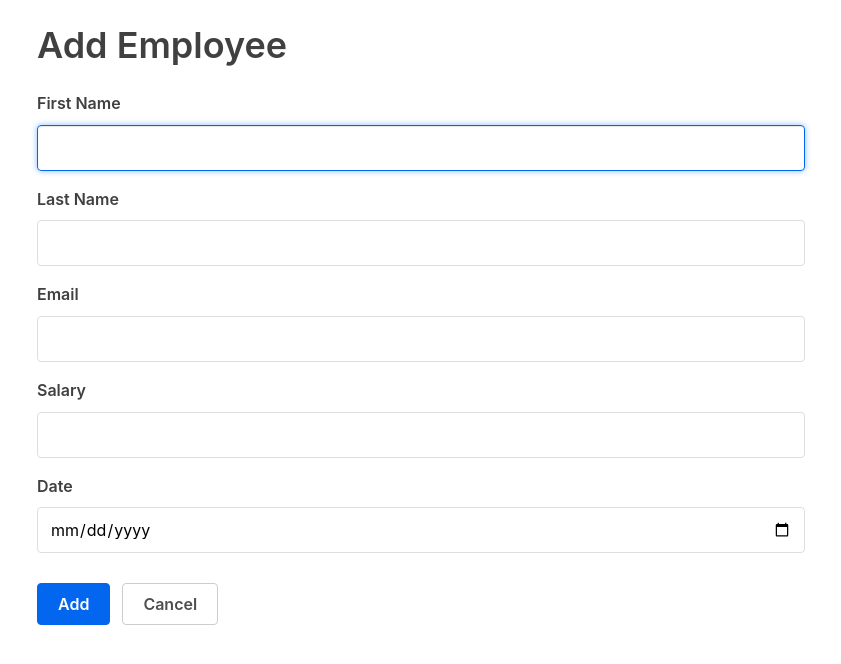
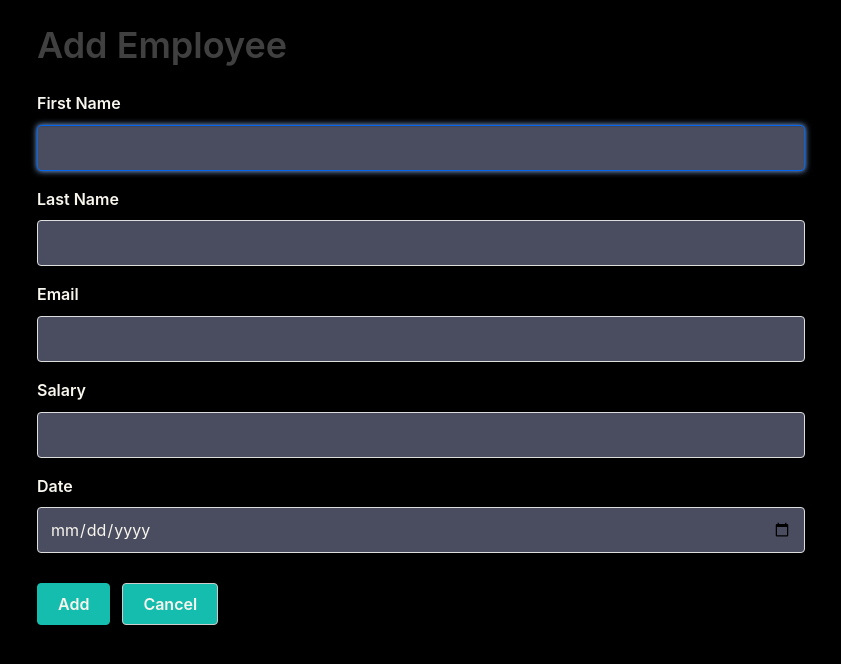
Before and after one commit to Asnoyon/employee-management, a React (Create React App) app: page / in a window 1280 px wide. Both pictures are taken after a click on the button "Add Employee". Shown: the top 664 px of the page, without its empty margins (219-1060 px from the left). Built offline with nearby package versions, Linux system fonts and the light colour scheme.

Commit message:
update color

```diff
--- a/src/Page/Dashboard/Add.js
+++ b/src/Page/Dashboard/Add.js
@@ -111,7 +111,7 @@ function Add({ employees, setEmployees, setIsAdding }) {
           value={addEmployee.date}
           onChange={handleChange}
         />
-        <div style={{ marginTop: "30px" }}>
+        <div style={{ marginTop: "30px" }} className="last-button">
           <input type="submit" value="Add" />
           <input
             style={{ marginLeft: "12px" }}
--- a/src/Page/Dashboard/Edit.js
+++ b/src/Page/Dashboard/Edit.js
@@ -106,7 +106,7 @@ function Edit({ employees, selectedEmployee, setEmployees, setIsEditing }) {
           value={addEmployee.date}
           onChange={handleChange}
         />
-        <div style={{ marginTop: "30px" }}>
+        <div style={{ marginTop: "30px" }} className="last-button">
           <input type="submit" value="Update" />
           <input
             style={{ marginLeft: "12px" }}
--- a/src/index.css
+++ b/src/index.css
@@ -378,8 +378,8 @@ html {
 }
 
 body {
-  color: #404040;
-  background: white;
+  color: #F9F6EE;
+  background: #000000;
   font-size: 1rem;
 }
 
@@ -389,6 +389,7 @@ ul,
 dl,
 table {
   margin: 0 0 1.5rem 0;
+  color: white;
 }
 
 ul li ul {
@@ -572,6 +573,13 @@ dd {
 
 .small-container {
   max-width: 800px;
+}
+.small-container input{
+  color: #F9F6EE;
+  background-color: #4A4D60;
+}
+.last-button input{
+  background:#14bdad;
 }
 
 .medium-container {
@@ -792,9 +800,9 @@ button,
 [type="button"] {
   -webkit-appearance: none;
   display: inline-block;
-  border: 1px solid #0366ee;
+  border: 1px solid #14bdad;
   border-radius: 4px;
-  background: #0366ee;
+  background: #14bdad;
   color: #ffffff;
   font-weight: 600;
   font-family: -apple-system, BlinkMacSystemFont, Helvetica Neue, Helvetica,
@@ -816,8 +824,8 @@ button:hover,
 [type="submit"]:hover,
 [type="reset"]:hover,
 [type="button"]:hover {
-  border: 1px solid #0250bc;
-  background: #0250bc;
+  border: 1px solid #016b64;
+  background: #016b64;
   color: #ffffff;
   text-decoration: none;
 }
@@ -834,8 +842,8 @@ button:active,
 [type="reset"]:active,
 [type="button"]:focus,
 [type="button"]:active {
-  border: 1px solid #0250bc;
-  background: #0250bc;
+  border: 1px solid #016b64;
+  background: #016b64;
   color: #ffffff;
   text-decoration: none;
 }
@@ -872,7 +880,7 @@ a.accent-button:active {
 a.muted-button {
   background: transparent;
   border: 1px solid #cdcdcd;
-  color: #4e4e4e;
+  color: #F9F6EE;
 }
 
 .muted-button:hover,
@@ -881,7 +889,7 @@ a.muted-button {
 a.muted-button:hover,
 a.muted-button:focus,
 a.muted-button:active {
-  color: #4e4e4e;
+  color: #F9F6EE;
   border: 1px solid #818181;
   background: transparent;
 }
@@ -1112,7 +1120,8 @@ caption {
 }
 
 .striped-table tbody tr:nth-child(odd) {
-  background-color: #f8f8f8;
+  background-color: #DB545A;
+
 }
 
 .contain-table {
```
